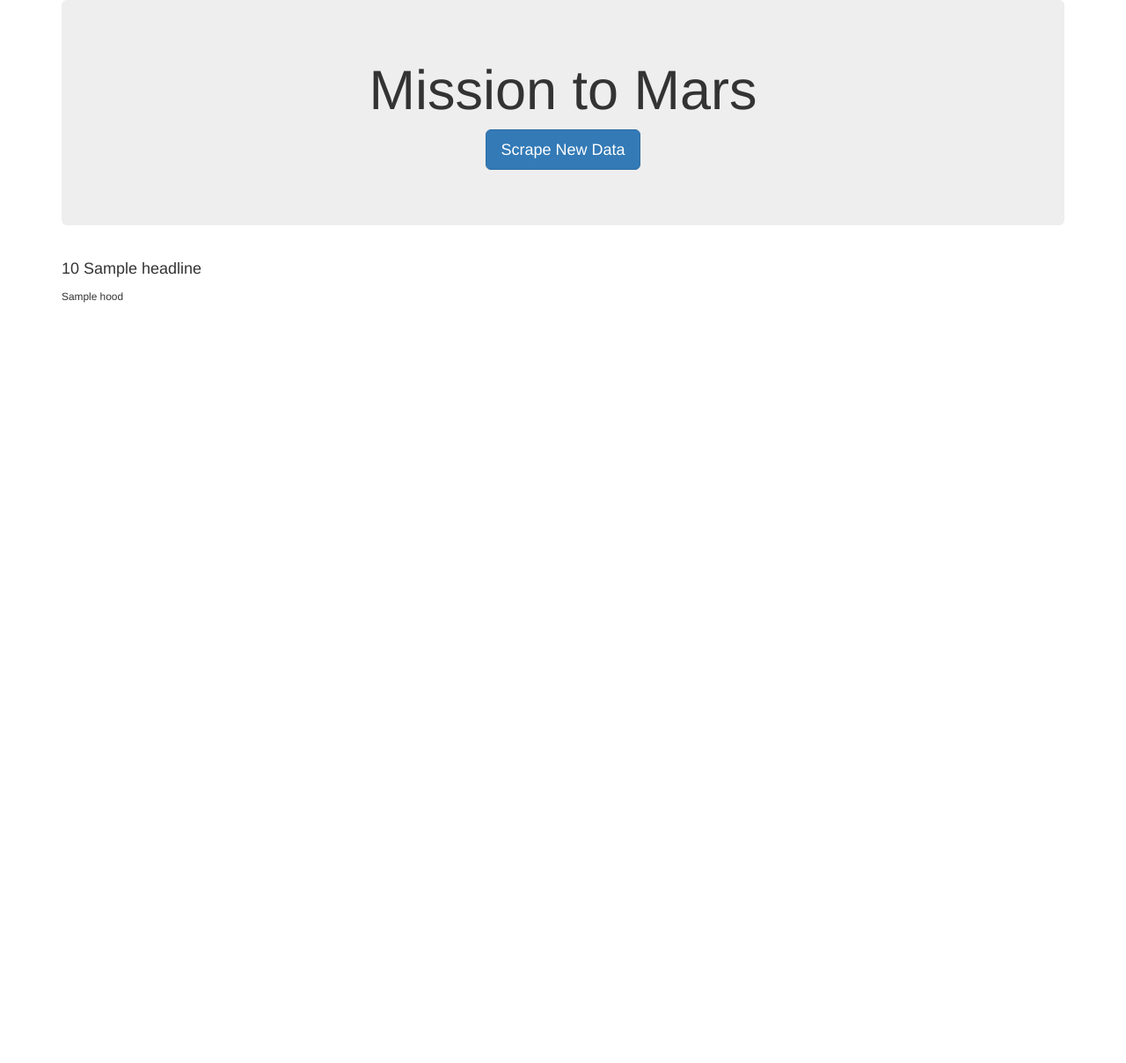
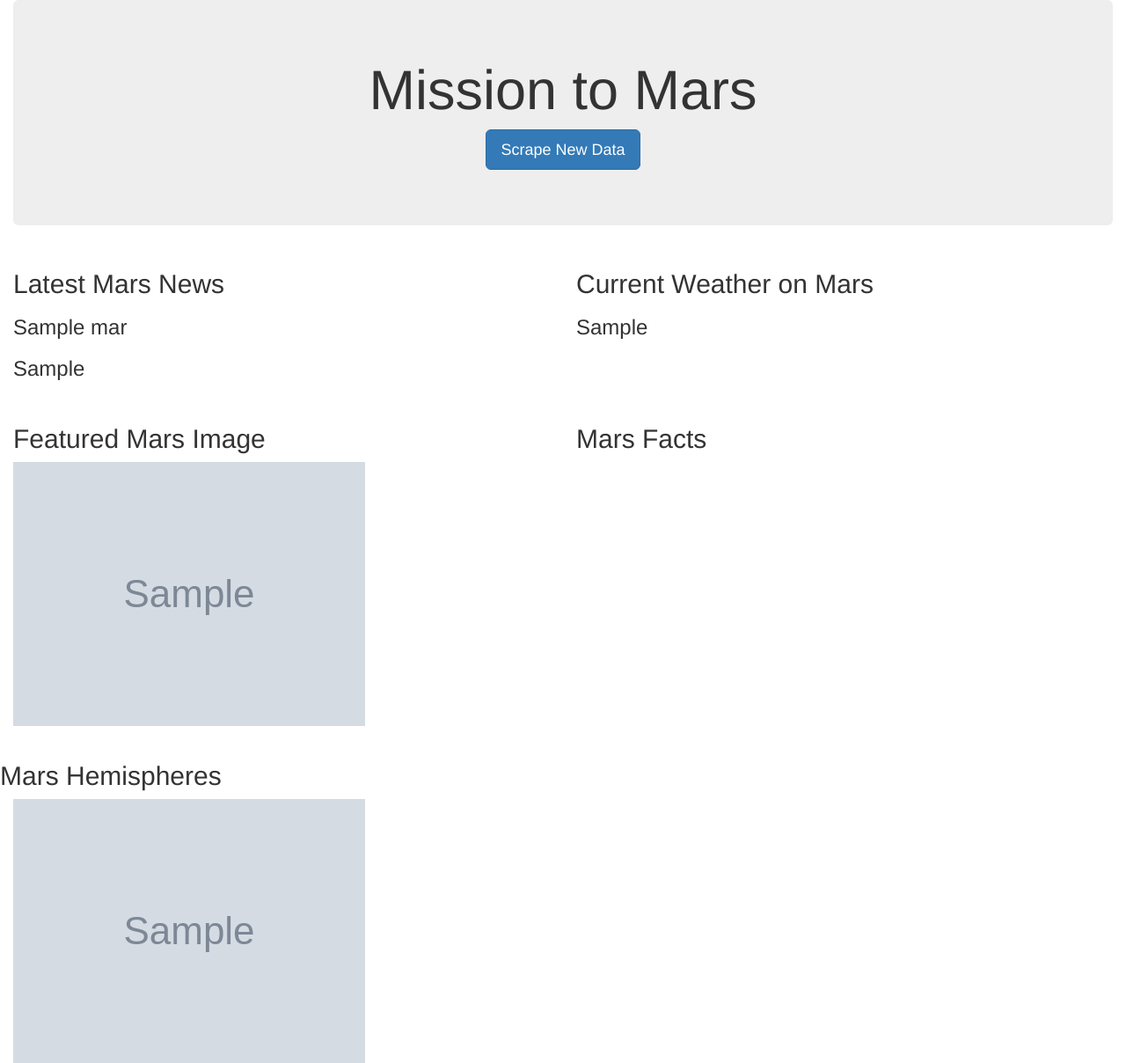
Before and after one commit to gwathen2019/web-scraping-challenge, a Flask app: template Missions_to_Mars/templates/index.html in a window 1280 px wide. Shown: the whole page at 88% size. Before the commit the page ends 344 px from the top, so only its background shows below. Run offline with Flask 2, Linux system fonts and the light colour scheme; the template is opened without the code that fills it: most values are stand-ins (such as "Sample title", 1, 10 or a date in 2020); grey boxes marked "Sample" are stand-in pictures; some libraries are stand-ins or nearby versions.

Commit message:
git commit

```diff
--- a/Missions_to_Mars/scrape_mars.py
+++ b/Missions_to_Mars/scrape_mars.py
@@ -14,7 +14,7 @@ def init_browser():
 
 def scrape_info():
     browser = init_browser()
-    listings = {}
+    #listings = {}
 
     #URL of page to be scraped
     url = 'https://mars.nasa.gov/news/'
@@ -128,8 +128,8 @@ def scrape_info():
 
     # Store data in a dictionary
     mars_data = {
-        "news_title": news_title,
-        "news_p": news_p,
+        "news_title": news_title[0],
+        "news_p": news_p[0],
         "featured_image": featured_image_url,
         "mars_weather": mars_weather,
         "mars_facts": mars_facts_table,
--- a/Missions_to_Mars/templates/index.html
+++ b/Missions_to_Mars/templates/index.html
@@ -10,21 +10,43 @@
 </head>
 
 <body>
-  <div class="container">
+  <div class="container-fluid">
 
     <div class="jumbotron text-center">
       <h1>Mission to Mars</h1>
       <p><a class="btn btn-primary btn-lg" href="/scrape" role="button">Scrape New Data</a></p>
     </div>
 
-    <!-- Craigslist Listings -->
-    <div class="row" id="craiglist-listings">
-      <div class="col-md-12">
-        <h4 class="heading">{{listings.price}} {{listings.headline}}</h4>
-        <small>{{listings.hood}}</small>
+    <!-- Mars Data -->
+    <div class="row">
+      <div class="col-md-6">
+        <h2>Latest Mars News</h2>
+        <h3>{{mars.news_title}}</h3>
+        <h3>{{mars.news_p}}</h3>
+      </div>
+      <div class="col-md-6">
+        <h2>Current Weather on Mars</h2>
+        <h3>{{mars.mars_weather}}</h3>
       </div>
     </div>
-
+    <br>
+    <div class="row">
+      <div class="col-md-6">
+        <h2>Featured Mars Image</h2>
+        <img src="{{mars.featured_image}}" alt="Featured Image">
+      </div>
+      <div class="col-md-6">
+        <h2>Mars Facts</h2>
+        <table src="{{mars.mars_facts}}"></table>
+      </div>
+    </div>
+    <br>
+    <div class="row">
+      <h2>Mars Hemispheres</h2>
+      <div class="col-md-6">
+        <img src="{{mars.hemisphere_images}}" alt="Hemisphere Images">
+      </div>
+    </div>
   </div>
 </body>
 
```
